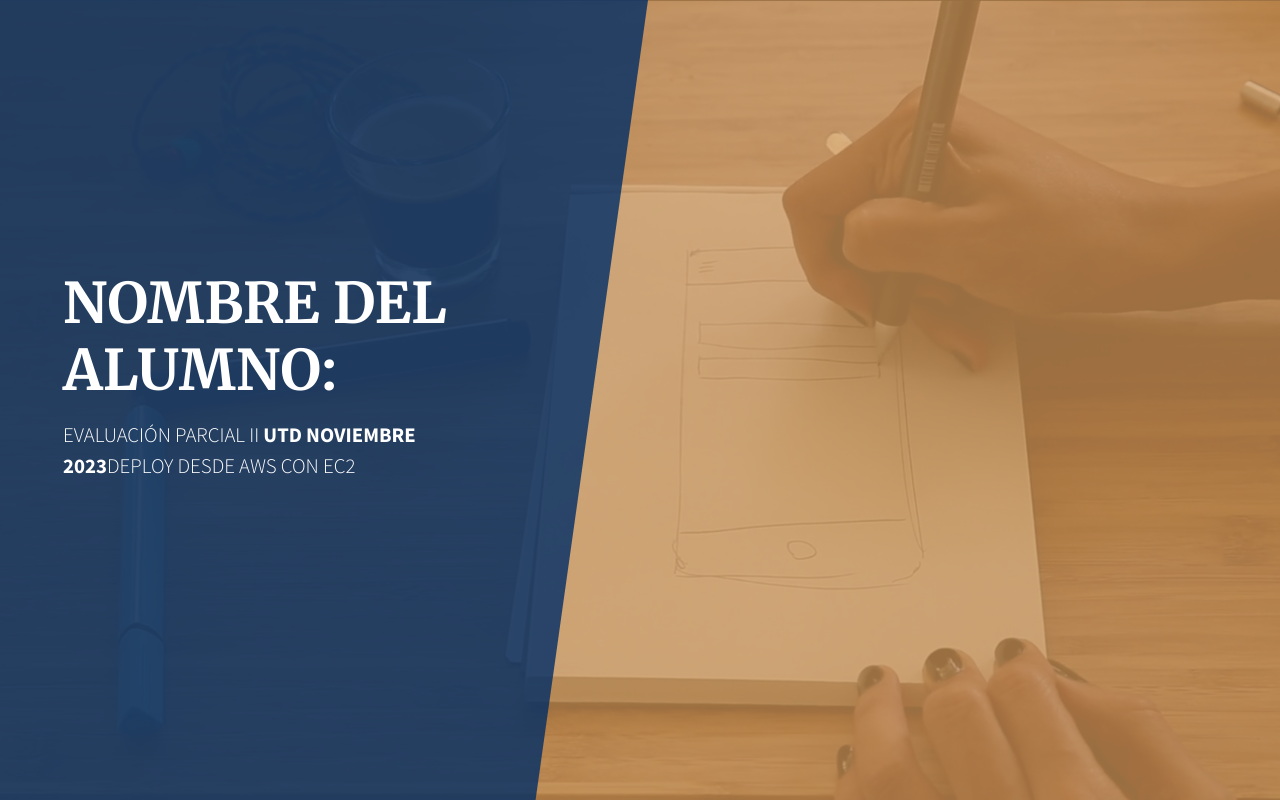
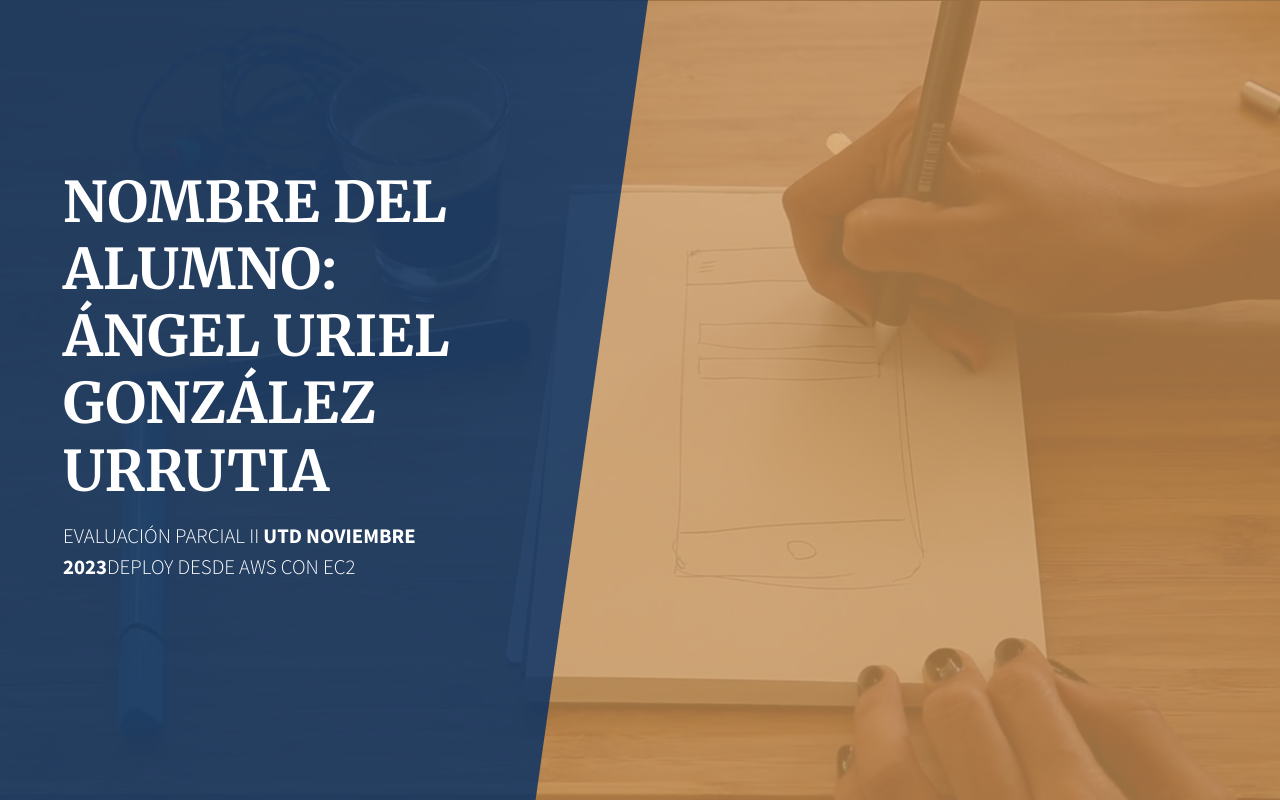
Before and after one commit to UriProtocol/proyecto_2_examen, a Django app: template comingsoon/templates/comingsoon/home.html in a window 1280 px wide. Run offline with Django 3.2, Linux system fonts and the light colour scheme; the template is opened without the code that fills it, so the values that code supplies are empty; some libraries are stand-ins or nearby versions.

Commit message:
mi nombre

```diff
--- a/comingsoon/templates/comingsoon/home.html
+++ b/comingsoon/templates/comingsoon/home.html
@@ -35,7 +35,7 @@
         <div class="row h-100">
           <div class="col-12 my-auto">
             <div class="masthead-content text-white py-5 py-md-0">
-              <h1 class="mb-3">NOMBRE DEL ALUMNO:</h1>
+              <h1 class="mb-3">NOMBRE DEL ALUMNO: ÁNGEL URIEL GONZÁLEZ URRUTIA</h1>
               <p class="mb-5">EVALUACIÓN PARCIAL II <strong>UTD NOVIEMBRE 2023</strong>DEPLOY DESDE AWS CON EC2</p>
 
             </div>
```
